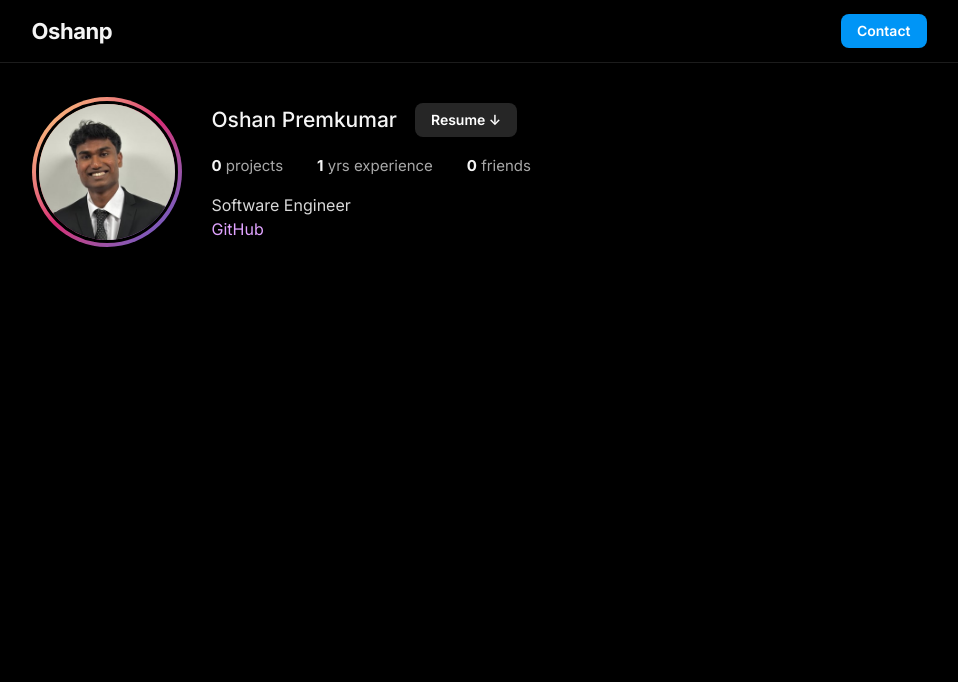
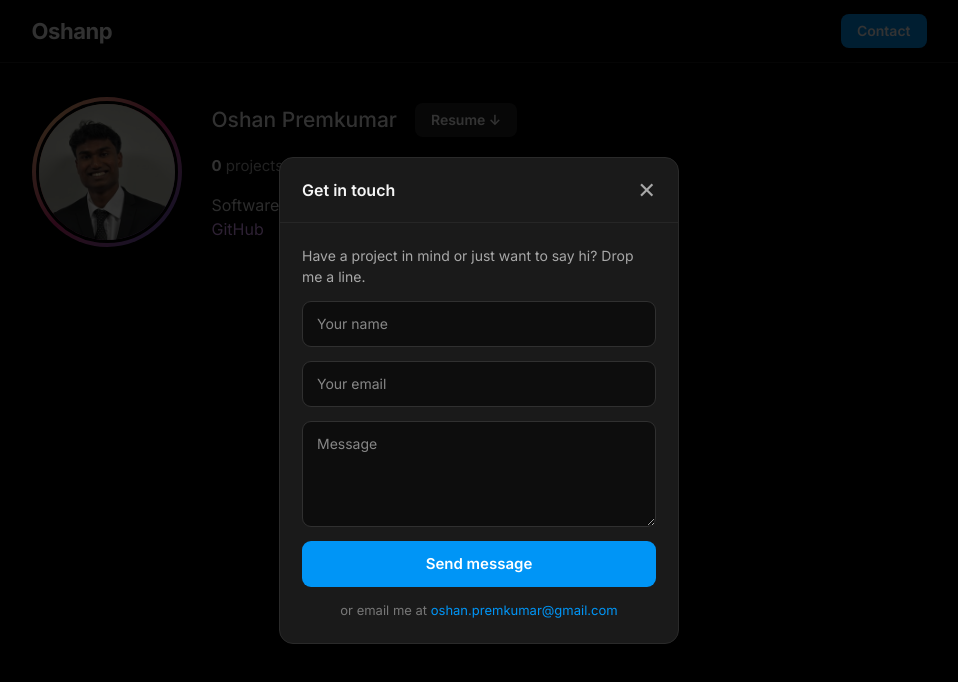
Before and after one commit to OshanpNZ/personal-website, a React (Vite) app: page / in a window 1280 px wide. Both pictures are taken after a click on the button "Contact". Shown: the top 682 px of the page, without its empty margins (161-1119 px from the left). Built offline with nearby package versions, Linux system fonts and the light colour scheme; no server answers.

Commit message:
contact modal

```diff
--- a/package.json
+++ b/package.json
@@ -10,6 +10,7 @@
     "preview": "vite preview"
   },
   "dependencies": {
+    "@emailjs/browser": "^4.4.1",
     "@tailwindcss/vite": "^4.3.1",
     "react": "^19.2.7",
     "react-dom": "^19.2.7",
--- a/src/App.jsx
+++ b/src/App.jsx
@@ -1,13 +1,20 @@
+import { useState } from 'react'
 import Header from './components/Header.jsx'
 import Profile from './components/Profile.jsx'
+import ContactModal from './components/ContactModal.jsx'
+
+const EMAIL = 'oshan.premkumar@gmail.com'
 
 function App() {
+  const [contactOpen, setContactOpen] = useState(false)
+
   return (
     <div className="min-h-screen bg-black text-[#f5f5f5] antialiased">
-      <Header handle="Oshanp" onContact={() => {}} />
+      <Header handle="Oshanp" onContact={() => setContactOpen(true)} />
       <main className="mx-auto max-w-[935px] px-5 pt-[34px] pb-20">
         <Profile onFriends={() => {}} />
       </main>
+      <ContactModal open={contactOpen} onClose={() => setContactOpen(false)} email={EMAIL} />
     </div>
   )
 }
--- /dev/null
+++ b/src/components/ContactModal.jsx
@@ -0,0 +1,138 @@
+import { useEffect, useState } from 'react'
+import emailjs from '@emailjs/browser'
+
+const SERVICE_ID = import.meta.env.VITE_EMAILJS_SERVICE_ID
+const TEMPLATE_ID = import.meta.env.VITE_EMAILJS_TEMPLATE_ID
+const PUBLIC_KEY = import.meta.env.VITE_EMAILJS_PUBLIC_KEY
+
+const inputClass =
+  'rounded-[9px] border border-[#303030] bg-[#0d0d0d] px-[14px] py-3 text-sm text-white outline-none focus:border-[#0095f6] disabled:opacity-60'
+
+function ContactModal({ open, onClose, email }) {
+  const [form, setForm] = useState({ name: '', email: '', message: '' })
+  const [status, setStatus] = useState('idle') // idle | sending | sent | error
+
+  useEffect(() => {
+    if (!open) return
+    const onKey = (e) => {
+      if (e.key === 'Escape') onClose()
+    }
+    window.addEventListener('keydown', onKey)
+    return () => window.removeEventListener('keydown', onKey)
+  }, [open, onClose])
+
+  // Reset the form each time the modal opens.
+  useEffect(() => {
+    if (open) {
+      setForm({ name: '', email: '', message: '' })
+      setStatus('idle')
+    }
+  }, [open])
+
+  if (!open) return null
+
+  const update = (key) => (e) => setForm((f) => ({ ...f, [key]: e.target.value }))
+
+  async function handleSubmit(e) {
+    e.preventDefault()
+    setStatus('sending')
+    try {
+      await emailjs.send(
+        SERVICE_ID,
+        TEMPLATE_ID,
+        { from_name: form.name, reply_to: form.email, message: form.message },
+        { publicKey: PUBLIC_KEY },
+      )
+      setStatus('sent')
+      setForm({ name: '', email: '', message: '' })
+    } catch (err) {
+      console.error('EmailJS send failed:', err)
+      setStatus('error')
+    }
+  }
+
+  const sending = status === 'sending'
+
+  return (
+    <div
+      onClick={onClose}
+      className="fixed inset-0 z-[55] flex items-center justify-center bg-black/80 p-5 animate-[fadeIn_0.2s_ease]"
+    >
+      <div
+        onClick={(e) => e.stopPropagation()}
+        className="w-[400px] max-w-full overflow-hidden rounded-[14px] border border-[#2a2a2a] bg-[#1a1a1a] animate-[popIn_0.25s_cubic-bezier(0.2,0.8,0.2,1)]"
+      >
+        <div className="flex items-center border-b border-[#262626] px-[22px] py-5">
+          <div className="text-base font-semibold">Get in touch</div>
+          <button
+            type="button"
+            onClick={onClose}
+            aria-label="Close"
+            className="ml-auto cursor-pointer text-[22px] leading-none text-[#a8a8a8]"
+          >
+            ✕
+          </button>
+        </div>
+
+        <form onSubmit={handleSubmit} className="flex flex-col gap-[14px] p-[22px]">
+          <p className="m-0 text-sm leading-[1.5] text-[#a8a8a8]">
+            Have a project in mind or just want to say hi? Drop me a line.
+          </p>
+          <input
+            required
+            placeholder="Your name"
+            value={form.name}
+            onChange={update('name')}
+            disabled={sending}
+            className={inputClass}
+          />
+          <input
+            required
+            type="email"
+            placeholder="Your email"
+            value={form.email}
+            onChange={update('email')}
+            disabled={sending}
+            className={inputClass}
+          />
+          <textarea
+            required
+            placeholder="Message"
+            rows={4}
+            value={form.message}
+            onChange={update('message')}
+            disabled={sending}
+            className={`${inputClass} resize-y`}
+          />
+          <button
+            type="submit"
+            disabled={sending}
+            className="cursor-pointer rounded-[9px] bg-[#0095f6] p-3 text-[15px] font-semibold text-white disabled:cursor-default disabled:opacity-70"
+          >
+            {sending ? 'Sending…' : 'Send message'}
+          </button>
+
+          {status === 'sent' && (
+            <div className="text-center text-[13px] text-[#4ade80]">
+              Thanks! Your message has been sent.
+            </div>
+          )}
+          {status === 'error' && (
+            <div className="text-center text-[13px] text-[#f87171]">
+              Something went wrong. Please email me directly below.
+            </div>
+          )}
+
+          <div className="text-center text-[13px] text-[#777]">
+            or email me at{' '}
+            <a href={`mailto:${email}`} className="text-[#0095f6] no-underline">
+              {email}
+            </a>
+          </div>
+        </form>
+      </div>
+    </div>
+  )
+}
+
+export default ContactModal
--- a/src/index.css
+++ b/src/index.css
@@ -8,3 +8,23 @@ body {
   margin: 0;
   font-family: var(--font-sans);
 }
+
+@keyframes fadeIn {
+  from {
+    opacity: 0;
+  }
+  to {
+    opacity: 1;
+  }
+}
+
+@keyframes popIn {
+  from {
+    opacity: 0;
+    transform: scale(0.96) translateY(8px);
+  }
+  to {
+    opacity: 1;
+    transform: scale(1) translateY(0);
+  }
+}
```
Also changed, not shown: 2 other files (tests, documents, lock files or other folders).
